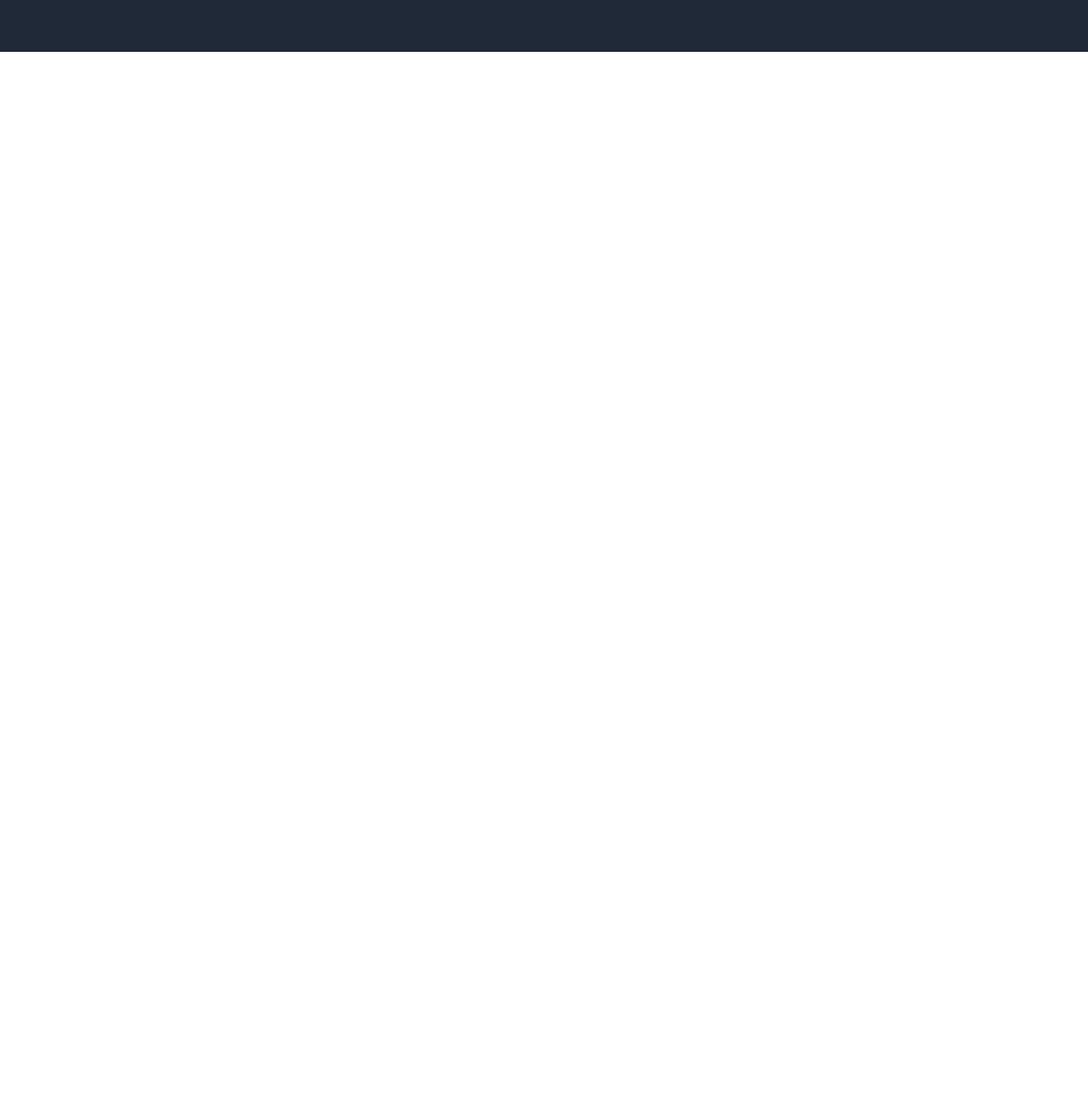
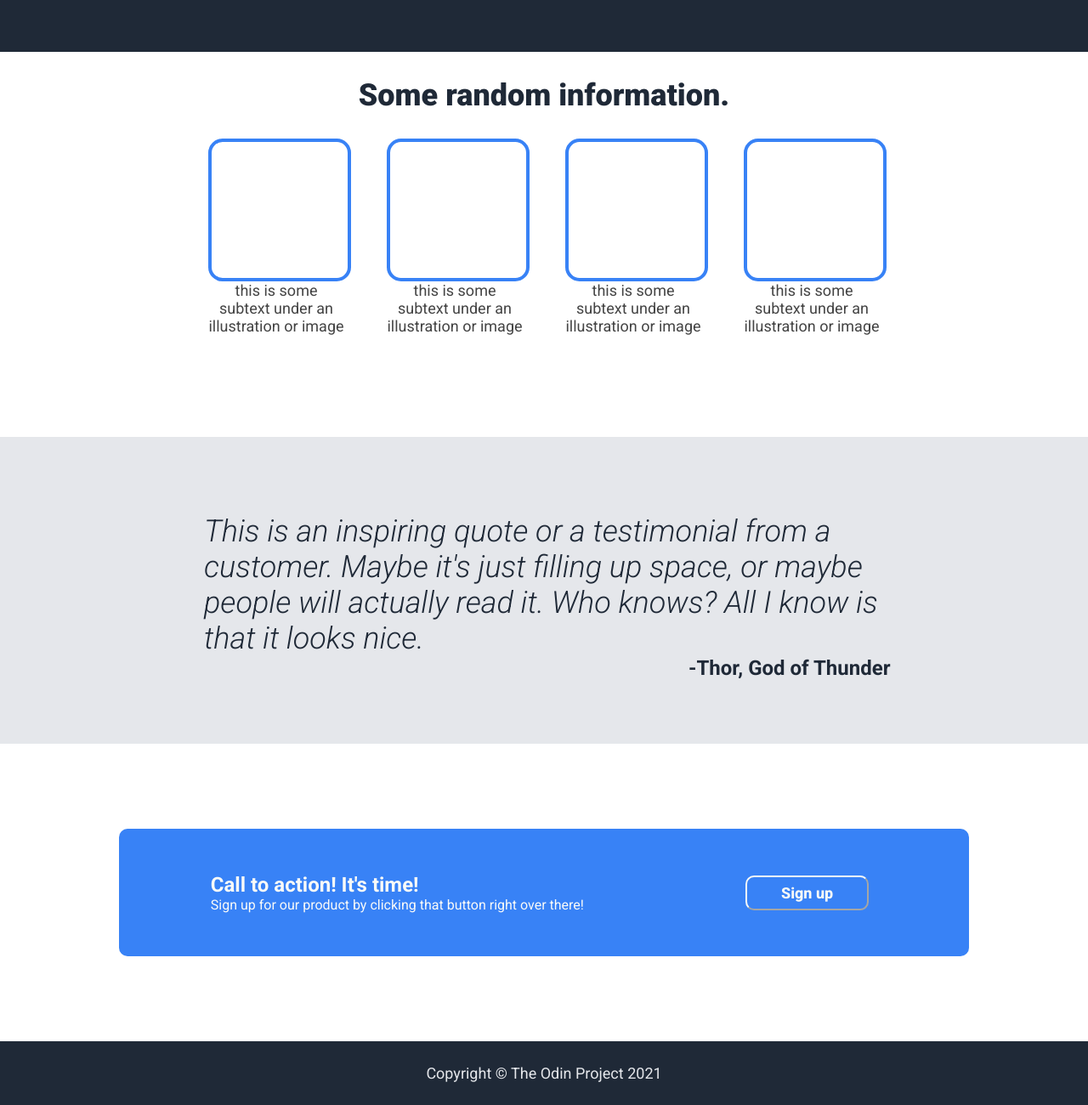
Before and after one commit to aravindshenoy13/odin-landing-page, a plain HTML site: page index.html in a window 1280 px wide. Shown: the part 377-1677 px from the top of the page at 85% size. Before the commit the page ends 800 px from the top, so only its background shows below. Drawn offline with Linux system fonts and the light colour scheme.

Commit message:
finished

```diff
--- a/index.html
+++ b/index.html
@@ -33,11 +33,46 @@
         </div>
 
     </div>
-    <div class="white">
-
+    <div class="white-container">
+        <div class="content-top">
+            <p class="text" style="padding: 30px;">Some random information.</p>
+            <div class="blue-container">
+                <div class="blue-block"><div class="blue"></div> this is some subtext under an illustration or image</div>
+                <div class="blue-block"><div class="blue"></div> this is some subtext under an illustration or image</div>
+                <div class="blue-block"><div class="blue"></div> this is some subtext under an illustration or image</div>
+                <div class="blue-block"><div class="blue"></div> this is some subtext under an illustration or image</div>
+            </div>
+        </div>
+        <div class="quote">
+            <div style="display: flex; justify-content: center;">
+                <p style="font-size: 36px; font-style: italic;font-weight: 300; max-width: 800px;text-align: left;color: #1F2937;">
+                    This is an inspiring quote or a testimonial from a customer. Maybe it's just filling up space, or maybe people will actually read it. Who knows? All I know is that it looks nice.
+                </p>
+            </div>
+            <div style="display: flex; justify-content: right; max-width: 1050px;">
+                <p style="font-size: 24px;font-weight: 700; width: 240px;color: #1F2937;">
+                    -Thor, God of Thunder
+                </p>
+            </div>
+        </div>
+        <div class="content-bot">
+            <div class="blue-bot">
+                <div class="text">
+                    <p style="font-weight: 700;font-size: 24px;">
+                        Call to action! It's time!
+                    </p>
+                    <p>
+                        Sign up for our product by clicking that button right over there!
+                    </p>
+                </div>
+                <div class="button">
+                    <button class="sign-up-bot">Sign up</button>
+                </div>
+            </div>
+        </div>
     </div>
     <div class="footer">
-
+        Copyright © The Odin Project 2021
     </div>
 
 </body>
--- a/styles.css
+++ b/styles.css
@@ -4,7 +4,14 @@
 * {
     padding: 0;
     margin: 0;
+    font-family: 'Roboto';
 }
+
+.body {
+    display: flex;
+    flex-direction: column;
+}
+
 .dark-container {
     background-color: #1F2937;
 }
@@ -82,6 +89,102 @@
     font-weight: 800;
 }
 
+.content-top{
+    display: flex;
+    flex-direction: column;
+    justify-content: center;
+    align-items: center;
+    margin-bottom: 120px;
+}
+
+.content-top .text {
+    font-size: 36px;
+    font-weight: 900;
+    color: #1F2937;
+}
+
+.blue-container {
+    display: flex;
+    justify-content: center;
+    gap: 50px;
+}
+
+.blue-block {
+    max-width: 160px;
+    text-align: center;
+    font-size: 18px;
+    color: rgb(68, 68, 68);
+}
+
+.blue {
+    border: 4px solid #3882F6;
+    height: 160px;
+    width: 160px;
+    border-radius: 10%;
+}
+
+.quote {
+    display: flex;
+    flex-direction: column;
+    /* justify-content: center;
+    align-items: center; */
+    background-color: #E5E7EB;
+    padding-top: 90px;
+    padding-bottom: 75px;
+}
+
+.content-bot {
+    display: flex;
+    justify-content: center;
+    align-items: center;
+    padding: 100px;
+}
+
+.blue-bot {
+    background-color: #3882F6;
+    color: #F9FAF8;
+    width: 1000px;
+    height: 150px;
+    justify-content: center;
+    display: flex;
+    border-radius: 10px;
+    gap: 180px;
+}
+
+.blue-bot .text {
+    display: flex;
+    flex-direction: column;
+    justify-content: center;
+}
+
+.blue-bot .button {
+    display: flex;
+    align-items: center;
+    padding: 10px;
+}
+
+.sign-up-bot {
+    border-color: #F9FAF8;
+    background-color: #3882F6;
+    padding: 8px 40px;
+    font-size: 18px;
+    border-radius: 10px;
+    color: #F9FAF8;
+    font-weight: 800;
+}
+
+.footer {
+    background-color: #1F2937;
+    display: flex;
+    justify-content: center;
+    align-items: center;
+    color: #E5E7EB;
+    font-size: 12px;
+    height: 35px;
+    padding: 20px;
+    font-size: 18px
+}
+
 .ul {
     padding: 0px;
     margin: 0px;
```
